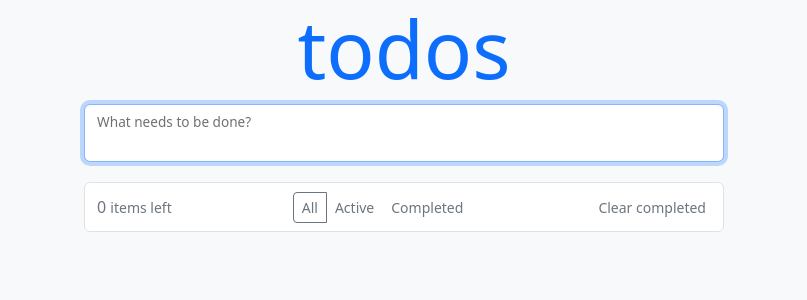
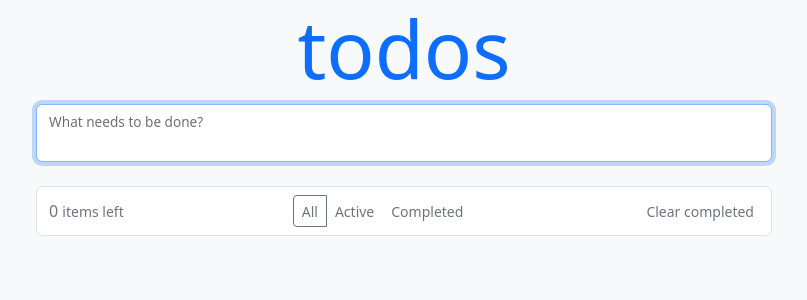
Before and after one commit to bogdan-ho/todo-list, a React (Create React App) app: page / in a window 1280 px wide. Shown: the top 300 px of the page, without its empty margins (236-1043 px from the left). Built offline with nearby package versions, Linux system fonts and the light colour scheme.

Commit message:
update layout

```diff
--- a/src/components/App.jsx
+++ b/src/components/App.jsx
@@ -7,11 +7,9 @@ import Footer from './Footer';
 
 const App = () => (
   <div className="h-100">
-    <div className="d-flex flex-column align-items-center h-100">
-      <Header />
-      <ToDoList />
-      <Footer />
-    </div>
+    <Header />
+    <ToDoList />
+    <Footer />
   </div>
 );
 
--- a/src/components/Footer.jsx
+++ b/src/components/Footer.jsx
@@ -28,7 +28,10 @@ const Footer = () => {
   };
 
   return (
-    <div className="w-50 bg-white border rounded p-2 mt-1 d-flex justify-content-between align-items-center">
+    <div className="container">
+      <div className="row justify-content-center">
+        <div className="col-12 col-md-8 mt-1">
+          <div className="d-flex justify-content-between bg-white border rounded p-2 ">
             <span className="p-1 text-secondary" aria-label="tasks left">
               {activeTasks.length}
               {' '}
@@ -41,6 +44,9 @@ const Footer = () => {
             </ButtonGroup>
             <Button variant="outline-link" className="text-secondary" size="sm" onClick={handleClearCompletedTasks}>Clear completed</Button>
           </div>
+        </div>
+      </div>
+    </div>
   );
 };
 
--- a/src/components/Header.jsx
+++ b/src/components/Header.jsx
@@ -28,9 +28,15 @@ const Header = () => {
   const formik = useFormik({ onSubmit: handleSubmit, validationSchema: schema, initialValues: { body: '' } });
 
   return (
-    <header className="w-100 d-flex flex-column align-items-center">
+
+    <header>
+      <div className="container">
+        <div className="row justify-content-center">
+          <div className="col-12 col-md-8">
+            <div className="d-flex justify-content-center">
               <h1 className="display-1 text-primary">todos</h1>
-      <Form className="w-50" onSubmit={formik.handleSubmit}>
+            </div>
+            <Form onSubmit={formik.handleSubmit}>
               <FloatingLabel
                 controlId="floatingInput"
                 label="What needs to be done?"
@@ -51,6 +57,9 @@ const Header = () => {
                 <Form.Control.Feedback type="invalid">{formik.errors.body}</Form.Control.Feedback>
               </FloatingLabel>
             </Form>
+          </div>
+        </div>
+      </div>
     </header>
   );
 };
--- a/src/components/ToDoList.jsx
+++ b/src/components/ToDoList.jsx
@@ -22,11 +22,18 @@ const ToDoList = () => {
     });
 
   return (
-    <ListGroup className="w-50">
-      {tasksForRender.map((task) => (
-        <ToDoItem key={_uniqueId('key-')} value={task} />
-      ))}
-    </ListGroup>
+    <div className="container">
+      <div className="row justify-content-center">
+        <div className="col-12 col-md-8 mt-1">
+          <ListGroup>
+            {tasksForRender.map((task) => (
+              <ToDoItem key={_uniqueId('key-')} value={task} />
+            ))}
+          </ListGroup>
+        </div>
+      </div>
+    </div>
+
   );
 };
 
```
Lines whose indentation alone changed are shown as unchanged.
